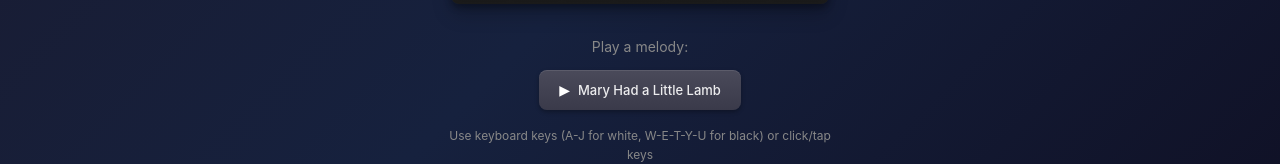
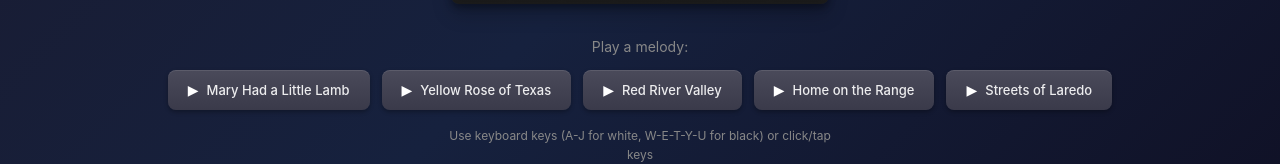
Before and after one commit to fenix473/personal-website-fenix473, a Next.js app: page /projects/piano in a window 1280 px wide. Shown: the part 600-764 px from the top of the page. Built offline with nearby package versions, Linux system fonts and the light colour scheme; no server answers.

Commit message:
Add 4 new melodies and toggle stop functionality
- Add Yellow Rose of Texas, Red River Valley, Home on the Range, Streets of Laredo
- Allow clicking playing melody button to stop playback
- Change icon to stop symbol when melody is playing

```diff
--- a/src/app/components/MelodyButton.jsx
+++ b/src/app/components/MelodyButton.jsx
@@ -4,13 +4,13 @@ import { memo } from 'react';
 
 /**
  * Melody button component - plays a pre-defined sequence of notes.
- * Extends the styling of PianoKey but simplified for single-click melody playback.
+ * Click to play, click again to stop.
  *
  * @param {Object} props
  * @param {string} props.name - Display name of the melody
  * @param {boolean} props.isPlaying - Whether this melody is currently playing
  * @param {boolean} props.disabled - Whether the button is disabled
- * @param {Function} props.onPlay - Callback when melody should start playing
+ * @param {Function} props.onPlay - Callback when melody should start/stop
  */
 function MelodyButton({
   name,
@@ -19,7 +19,7 @@ function MelodyButton({
   onPlay
 }) {
   const handleClick = () => {
-    if (!disabled && !isPlaying) {
+    if (!disabled) {
       onPlay();
     }
   };
@@ -35,12 +35,12 @@ function MelodyButton({
     <button
       className={classNames}
       onClick={handleClick}
-      disabled={disabled || isPlaying}
-      aria-label={`Play melody: ${name}`}
+      disabled={disabled}
+      aria-label={isPlaying ? `Stop melody: ${name}` : `Play melody: ${name}`}
       type="button"
     >
       <span className="melody-button__icon">
-        {isPlaying ? '♪' : '▶'}
+        {isPlaying ? '■' : '▶'}
       </span>
       <span className="melody-button__label">
         {name}
--- a/src/app/components/Piano.jsx
+++ b/src/app/components/Piano.jsx
@@ -28,16 +28,15 @@ const PIANO_KEYS = [
 
 /**
  * Pre-defined melodies with note sequences.
- * Each note has: note name, duration in ms (how long to show as active)
- * null represents a rest/pause
+ * Each note has: note name, duration in ms
+ * Duration: 1 = quarter note (400ms), 2 = half note (800ms)
  */
 const MELODIES = [
   {
     id: 'mary-little-lamb',
     name: 'Mary Had a Little Lamb',
-    tempo: 300, // ms per beat
+    tempo: 300,
     notes: [
-      // "Ma-ry had a lit-tle lamb"
       { note: 'E4', duration: 1 },
       { note: 'D4', duration: 1 },
       { note: 'C4', duration: 1 },
@@ -45,15 +44,12 @@ const MELODIES = [
       { note: 'E4', duration: 1 },
       { note: 'E4', duration: 1 },
       { note: 'E4', duration: 2 },
-      // "lit-tle lamb"
       { note: 'D4', duration: 1 },
       { note: 'D4', duration: 1 },
       { note: 'D4', duration: 2 },
-      // "lit-tle lamb"
       { note: 'E4', duration: 1 },
       { note: 'G4', duration: 1 },
       { note: 'G4', duration: 2 },
-      // "Ma-ry had a lit-tle lamb"
       { note: 'E4', duration: 1 },
       { note: 'D4', duration: 1 },
       { note: 'C4', duration: 1 },
@@ -62,8 +58,149 @@ const MELODIES = [
       { note: 'E4', duration: 1 },
       { note: 'E4', duration: 1 },
       { note: 'E4', duration: 1 },
-      // "whose fleece was white as snow"
       { note: 'D4', duration: 1 },
+      { note: 'D4', duration: 1 },
+      { note: 'E4', duration: 1 },
+      { note: 'D4', duration: 1 },
+      { note: 'C4', duration: 2 },
+    ],
+  },
+  {
+    id: 'yellow-rose-texas',
+    name: 'Yellow Rose of Texas',
+    tempo: 400,
+    notes: [
+      { note: 'C4', duration: 1 },
+      { note: 'E4', duration: 1 },
+      { note: 'E4', duration: 1 },
+      { note: 'F4', duration: 1 },
+      { note: 'G4', duration: 1 },
+      { note: 'G4', duration: 1 },
+      { note: 'A4', duration: 1 },
+      { note: 'G4', duration: 1 },
+      { note: 'E4', duration: 2 },
+      { note: 'C4', duration: 1 },
+      { note: 'E4', duration: 1 },
+      { note: 'E4', duration: 1 },
+      { note: 'F4', duration: 1 },
+      { note: 'G4', duration: 1 },
+      { note: 'G4', duration: 1 },
+      { note: 'A4', duration: 1 },
+      { note: 'G4', duration: 2 },
+      { note: 'C4', duration: 1 },
+      { note: 'E4', duration: 1 },
+      { note: 'E4', duration: 1 },
+      { note: 'F4', duration: 1 },
+      { note: 'G4', duration: 1 },
+      { note: 'E4', duration: 1 },
+      { note: 'D4', duration: 1 },
+      { note: 'C4', duration: 1 },
+      { note: 'D4', duration: 1 },
+      { note: 'E4', duration: 1 },
+      { note: 'D4', duration: 1 },
+      { note: 'C4', duration: 2 },
+    ],
+  },
+  {
+    id: 'red-river-valley',
+    name: 'Red River Valley',
+    tempo: 400,
+    notes: [
+      { note: 'G4', duration: 1 },
+      { note: 'C4', duration: 1 },
+      { note: 'C4', duration: 1 },
+      { note: 'D4', duration: 1 },
+      { note: 'E4', duration: 1 },
+      { note: 'G4', duration: 1 },
+      { note: 'G4', duration: 1 },
+      { note: 'A4', duration: 1 },
+      { note: 'G4', duration: 1 },
+      { note: 'E4', duration: 2 },
+      { note: 'C4', duration: 1 },
+      { note: 'C4', duration: 1 },
+      { note: 'D4', duration: 1 },
+      { note: 'E4', duration: 1 },
+      { note: 'D4', duration: 1 },
+      { note: 'C4', duration: 2 },
+      { note: 'G4', duration: 1 },
+      { note: 'C4', duration: 1 },
+      { note: 'C4', duration: 1 },
+      { note: 'D4', duration: 1 },
+      { note: 'E4', duration: 1 },
+      { note: 'G4', duration: 1 },
+      { note: 'G4', duration: 1 },
+      { note: 'A4', duration: 1 },
+      { note: 'G4', duration: 1 },
+      { note: 'E4', duration: 2 },
+      { note: 'D4', duration: 1 },
+      { note: 'D4', duration: 1 },
+      { note: 'E4', duration: 1 },
+      { note: 'D4', duration: 1 },
+      { note: 'C4', duration: 2 },
+    ],
+  },
+  {
+    id: 'home-on-range',
+    name: 'Home on the Range',
+    tempo: 400,
+    notes: [
+      { note: 'G4', duration: 1 },
+      { note: 'C4', duration: 1 },
+      { note: 'D4', duration: 1 },
+      { note: 'E4', duration: 1 },
+      { note: 'F4', duration: 1 },
+      { note: 'E4', duration: 1 },
+      { note: 'D4', duration: 1 },
+      { note: 'C4', duration: 2 },
+      { note: 'D4', duration: 1 },
+      { note: 'E4', duration: 1 },
+      { note: 'F4', duration: 1 },
+      { note: 'G4', duration: 1 },
+      { note: 'A4', duration: 1 },
+      { note: 'G4', duration: 2 },
+      { note: 'G4', duration: 1 },
+      { note: 'C4', duration: 1 },
+      { note: 'D4', duration: 1 },
+      { note: 'E4', duration: 1 },
+      { note: 'F4', duration: 1 },
+      { note: 'E4', duration: 1 },
+      { note: 'D4', duration: 1 },
+      { note: 'C4', duration: 2 },
+      { note: 'D4', duration: 1 },
+      { note: 'E4', duration: 1 },
+      { note: 'D4', duration: 1 },
+      { note: 'C4', duration: 1 },
+      { note: 'D4', duration: 1 },
+      { note: 'E4', duration: 2 },
+    ],
+  },
+  {
+    id: 'streets-of-laredo',
+    name: 'Streets of Laredo',
+    tempo: 400,
+    notes: [
+      { note: 'G4', duration: 1 },
+      { note: 'C4', duration: 1 },
+      { note: 'C4', duration: 1 },
+      { note: 'C4', duration: 1 },
+      { note: 'D4', duration: 1 },
+      { note: 'E4', duration: 1 },
+      { note: 'D4', duration: 1 },
+      { note: 'C4', duration: 2 },
+      { note: 'G4', duration: 1 },
+      { note: 'C4', duration: 1 },
+      { note: 'C4', duration: 1 },
+      { note: 'C4', duration: 1 },
+      { note: 'D4', duration: 1 },
+      { note: 'E4', duration: 2 },
+      { note: 'G4', duration: 1 },
+      { note: 'C4', duration: 1 },
+      { note: 'C4', duration: 1 },
+      { note: 'C4', duration: 1 },
+      { note: 'D4', duration: 1 },
+      { note: 'E4', duration: 1 },
+      { note: 'D4', duration: 1 },
+      { note: 'C4', duration: 2 },
       { note: 'D4', duration: 1 },
       { note: 'E4', duration: 1 },
       { note: 'D4', duration: 1 },
@@ -162,10 +299,29 @@ export default function Piano() {
   useKeyPress(keyBindings, handleKeyDown, handleKeyUp);
 
   /**
+   * Stop the currently playing melody
+   */
+  const stopMelody = useCallback(() => {
+    melodyAbortRef.current = true;
+    setActiveNotes(new Set());
+    setPlayingMelody(null);
+  }, []);
+
+  /**
    * Play a melody - sequence of notes with timing
+   * If same melody is playing, stop it instead
    */
   const playMelody = useCallback(async (melody) => {
-    if (playingMelody) return; // Already playing
+    // If this melody is already playing, stop it
+    if (playingMelody === melody.id) {
+      stopMelody();
+      return;
+    }
+
+    // If another melody is playing, stop it first
+    if (playingMelody) {
+      stopMelody();
+    }
 
     await resumeContext();
     setPlayingMelody(melody.id);
@@ -186,6 +342,9 @@ export default function Piano() {
         setTimeout(resolve, noteData.duration * melody.tempo)
       );
 
+      // Check again after waiting
+      if (melodyAbortRef.current) break;
+
       // Clear visual feedback
       setActiveNotes(new Set());
 
@@ -193,8 +352,11 @@ export default function Piano() {
       await new Promise(resolve => setTimeout(resolve, 50));
     }
 
-    setPlayingMelody(null);
-  }, [playingMelody, playNote, resumeContext]);
+    // Only clear if not aborted (aborted already clears)
+    if (!melodyAbortRef.current) {
+      setPlayingMelody(null);
+    }
+  }, [playingMelody, playNote, resumeContext, stopMelody]);
 
   // Separate white and black keys for proper rendering order
   const whiteKeys = useMemo(
@@ -284,7 +446,7 @@ export default function Piano() {
               key={melody.id}
               name={melody.name}
               isPlaying={playingMelody === melody.id}
-              disabled={!isLoaded || (playingMelody && playingMelody !== melody.id)}
+              disabled={!isLoaded}
               onPlay={() => playMelody(melody)}
             />
           ))}
```
